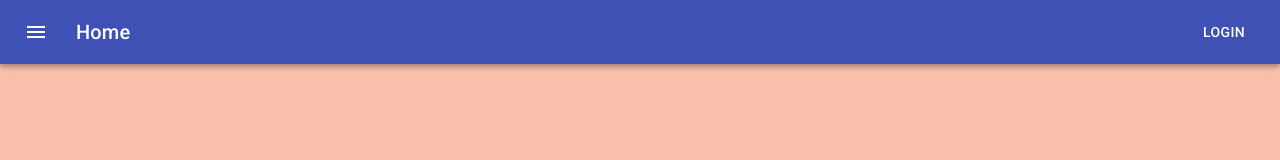
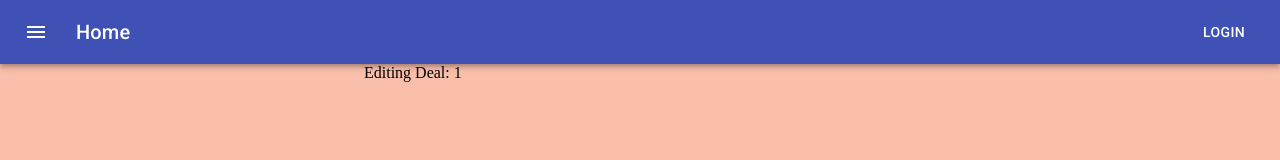
Before and after one commit to rsmarsh/mealdeal, a React (Create React App) app in the folder client/: page /deals/edit/1 in a window 1280 px wide. Shown: the top 160 px of the page. Built offline with nearby package versions, Linux system fonts and the light colour scheme.

Commit message:
edit deal path with conditional optional deal ID path

```diff
--- a/client/src/components/App.js
+++ b/client/src/components/App.js
@@ -29,9 +29,7 @@ const App = () => {
                     </Route>
 
                     {/* Edit a deal page */}
-                    <Route path="/deals/edit" exact>
-                        <EditDeal />
-                    </Route>
+                    <Route path="/deals/edit/:id?" component={EditDeal} />
 
 
 
--- a/client/src/components/EditDeal.js
+++ b/client/src/components/EditDeal.js
@@ -1,7 +1,36 @@
 import React from 'react';
 
-const EditDeal = () => {
-    return <div>EditDeal</div>;
+class EditDeal extends React.Component {
+    state = {
+        dealId: null
+    };
+
+    componentDidMount() {
+        console.log(this.props);
+        this.setState({dealId: this.getDealId()});
+
+    }
+
+    getDealId() {
+        const { id } = this.props.match.params;
+        console.log(id);
+        return id;
+    }
+
+    renderMessage() {
+        if (this.state.dealId) {
+            return <div>Editing Deal: { this.state.dealId }</div>
+        } else {
+            return <div>Deal no longer available or an incorrect ID was entered</div>
+        }
+    }
+
+    render() {
+        return (
+            <div>{ this.renderMessage() }</div>
+        )
+
+    }
 }
 
 export default EditDeal;
```
